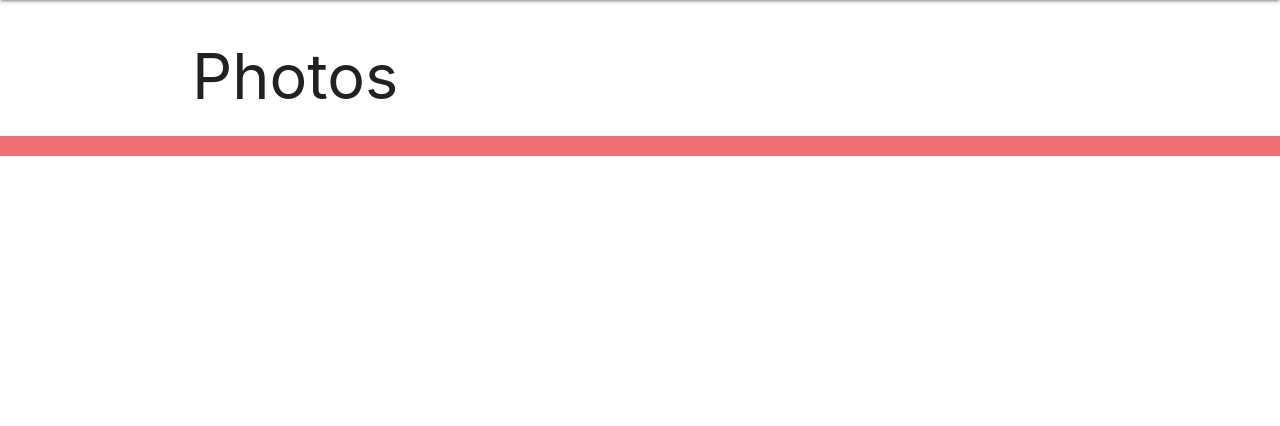
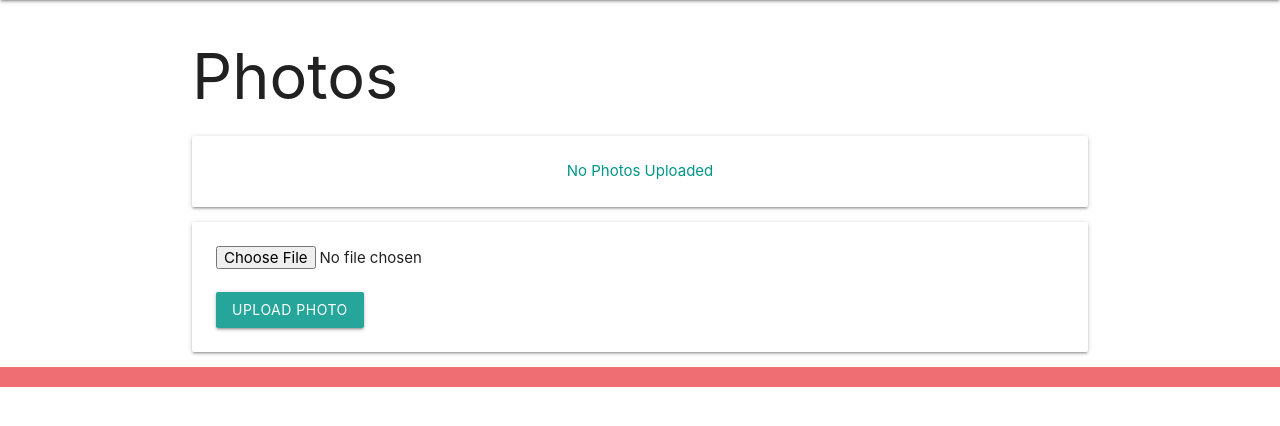
Before and after one commit to lcrosariol/Photofy, a Django app: page /portfolio/ in a window 1280 px wide. Shown: the part 64-490 px from the top of the page. Run offline with Django 3.2, Linux system fonts and the light colour scheme; the visitor is signed in with stand-in values (Sample User, id 1).

Commit message:
added to portfolio.html

```diff
--- a/main_app/templates/portfolio.html
+++ b/main_app/templates/portfolio.html
@@ -3,4 +3,17 @@
 
 <h1>Photos</h1>
 
+
+{% for photo in photo.photo_set.all %}
+      <img class="responsive-img card-panel" src="{{photo.url}}">
+    {% empty %}
+      <div class="card-panel teal-text center-align">No Photos Uploaded</div>
+    {% endfor %}
+    <form action="{% url 'add_photo' user.id %}" enctype="multipart/form-data" method="POST" class="card-panel">
+      {% csrf_token %}
+      <input type="file" name="photo-file">
+      <br><br>
+      <input type="submit" class="btn" value="Upload Photo">
+    </form>
+
 {% endblock %}
```
